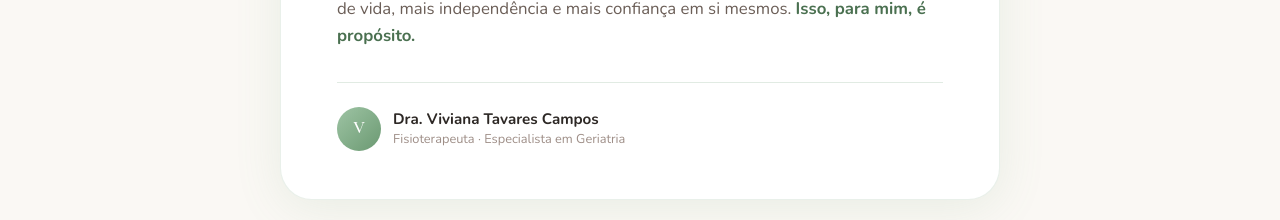
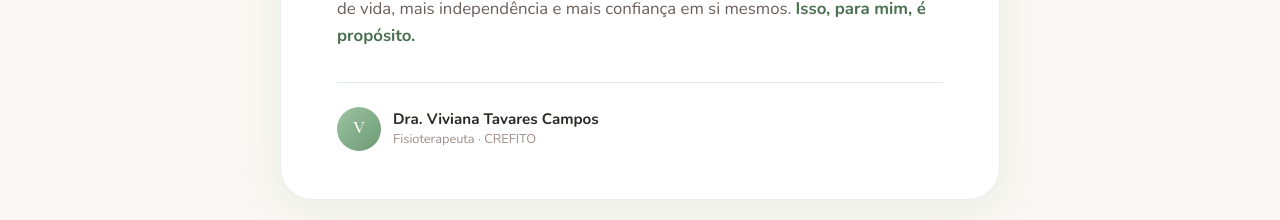
Before and after one commit to MaykeCS/sitevivi, a Nuxt app: page / in a window 1280 px wide. Shown: the part 3440-3660 px from the top of the page. Built offline with nearby package versions, Linux system fonts and the light colour scheme.

Commit message:
fix: remove especialidade não confirmada da assinatura do manifesto

```diff
--- a/pages/index.vue
+++ b/pages/index.vue
@@ -586,7 +586,7 @@ onMounted(() => {
               ">V</div>
               <div>
                 <p style="margin:0; font-weight:700; color:#2D2825; font-size:0.95rem;">Dra. Viviana Tavares Campos</p>
-                <p style="margin:0; color:#9E8E87; font-size:0.8rem;">Fisioterapeuta · Especialista em Geriatria</p>
+                <p style="margin:0; color:#9E8E87; font-size:0.8rem;">Fisioterapeuta · CREFITO</p>
               </div>
             </div>
           </div>
```
